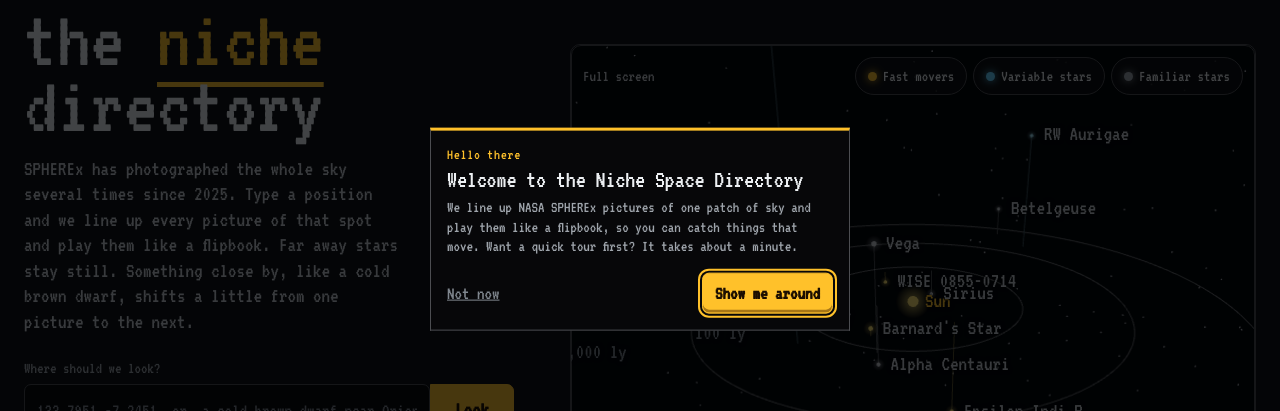
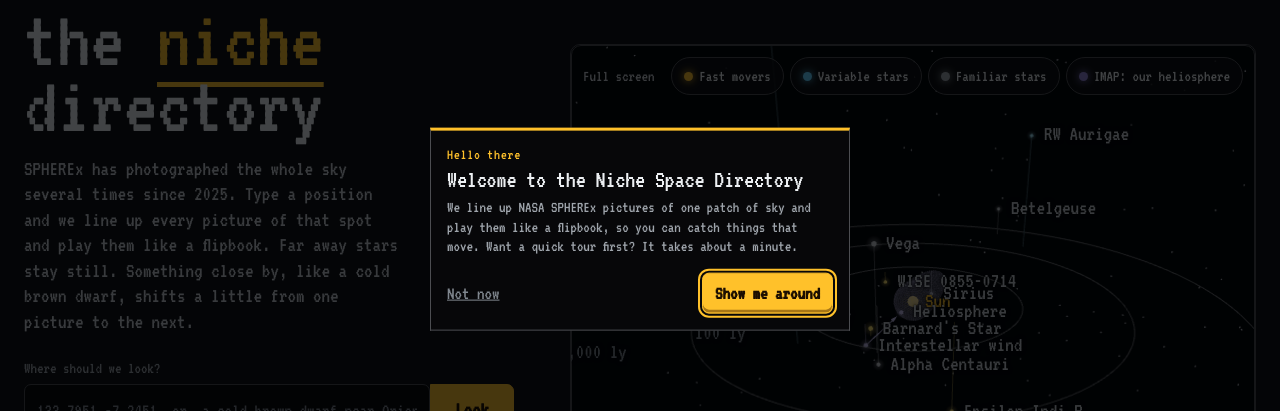
Before and after one commit to anishmallepally123-blip/NicheNomads, a React (Vite) app in the folder frontend/: page / in a window 1280 px wide. Shown: the part 171-582 px from the top of the page. Built offline with nearby package versions, Linux system fonts and the light colour scheme; no server answers.

Commit message:
Add IMAP heliosphere layer to Niche in 3D
New toggle shows the Sun's heliosphere (enlarged, nose into the wind,
tail behind) and an arrow for the interstellar wind from the IBEX helium
inflow direction, with notes on what IMAP measures.

```diff
--- a/frontend/src/space3d/Space3D.tsx
+++ b/frontend/src/space3d/Space3D.tsx
@@ -4,7 +4,7 @@
 import { useEffect, useRef, useState } from "react";
 import * as THREE from "three";
 import { OrbitControls } from "three/examples/jsm/controls/OrbitControls.js";
-import { CATEGORIES, OBJECTS, position, scaleLy, type Category, type MapObject } from "./objects";
+import { CATEGORIES, HELIO_R, OBJECTS, UPWIND_DIR, position, scaleLy, type Category, type MapObject } from "./objects";
 import "./space3d.css";
 
 const RINGS = [10, 100, 1000];
@@ -49,7 +49,7 @@ export default function Space3D({ embedded = false, onOpen }: Props) {
   const labels = useRef<Record<string, HTMLElement | null>>({});
   const api = useRef<Api | null>(null);
   const [selected, setSelected] = useState<MapObject | null>(null);
-  const [shown, setShown] = useState<Record<Category, boolean>>({ movers: true, variables: true, landmarks: true });
+  const [shown, setShown] = useState<Record<Category, boolean>>({ movers: true, variables: true, landmarks: true, imap: true });
 
   useEffect(() => {
     const el = mount.current!;
@@ -141,6 +141,27 @@ export default function Space3D({ embedded = false, onOpen }: Props) {
       }
       groups[c.id] = g;
       scene.add(g);
+    }
+
+    // IMAP layer: the heliosphere (enlarged, nose into the wind, long tail
+    // behind) and an arrow showing the interstellar wind flowing in.
+    {
+      const up = new THREE.Vector3(...UPWIND_DIR);
+      const color = cssColor("--color-sky-mw");
+      const geo = keep(new THREE.SphereGeometry(HELIO_R, 40, 24));
+      const pos = geo.attributes.position as THREE.BufferAttribute;
+      const v3 = new THREE.Vector3();
+      for (let i = 0; i < pos.count; i++) {
+        v3.fromBufferAttribute(pos, i);
+        const d = v3.clone().normalize().dot(up);
+        if (d < 0) v3.addScaledVector(up, d * HELIO_R * 1.6); // stretch the downwind side into a tail
+        pos.setXYZ(i, v3.x, v3.y, v3.z);
+      }
+      const shell = new THREE.Mesh(geo, keep(new THREE.MeshBasicMaterial({ color, transparent: true, opacity: 0.07, depthWrite: false, side: THREE.DoubleSide })));
+      const wire = new THREE.Mesh(geo, keep(new THREE.MeshBasicMaterial({ color, wireframe: true, transparent: true, opacity: 0.14 })));
+      const arrow = new THREE.ArrowHelper(up.clone().negate(), up.clone().multiplyScalar(4.2), 2.7, color.getHex(), 0.4, 0.22);
+      groups.imap.add(shell, wire, arrow);
+      disposables.push(arrow);
     }
 
     // Camera flights between objects.
@@ -280,9 +301,10 @@ export default function Space3D({ embedded = false, onOpen }: Props) {
           <div className="s3d-card">
             <p className={`s3d-kind s3d-cat-${selected.category}`}><i /> {selected.kind}</p>
             <h2>{selected.name}</h2>
-            <p className="s3d-dist">{fmtLy(selected.ly)} from the Sun</p>
+            <p className="s3d-dist">{selected.distText ?? `${fmtLy(selected.ly)} from the Sun`}</p>
             <p className="s3d-note">{selected.note}</p>
             <div className="s3d-actions">
+              {!selected.noViewer && (
               <a
                 className="primary"
                 href={viewerHref(selected)}
@@ -290,6 +312,7 @@ export default function Space3D({ embedded = false, onOpen }: Props) {
               >
                 Open in sky viewer
               </a>
+              )}
               <button type="button" onClick={() => pick(null)}>Back to the Sun</button>
             </div>
           </div>
@@ -300,7 +323,7 @@ export default function Space3D({ embedded = false, onOpen }: Props) {
           {visible.map((o) => (
             <li key={o.id}>
               <button type="button" className={`s3d-cat-${o.category}`} aria-current={selected?.id === o.id} onClick={() => pick(o)}>
-                <i /> {o.name} <span>{fmtLy(o.ly).replace(" light-years", " ly")}</span>
+                <i /> {o.name} <span>{o.distText ? "IMAP" : fmtLy(o.ly).replace(" light-years", " ly")}</span>
               </button>
             </li>
           ))}
--- a/frontend/src/space3d/objects.ts
+++ b/frontend/src/space3d/objects.ts
@@ -3,12 +3,13 @@
 import { TARGETS } from "../data/targets";
 import { curatedNear } from "../describe/curated";
 
-export type Category = "movers" | "variables" | "landmarks";
+export type Category = "movers" | "variables" | "landmarks" | "imap";
 
 export const CATEGORIES: { id: Category; label: string; color: string }[] = [
   { id: "movers", label: "Fast movers", color: "--color-accent" },
   { id: "variables", label: "Variable stars", color: "--color-cool" },
   { id: "landmarks", label: "Familiar stars", color: "--color-muted" },
+  { id: "imap", label: "IMAP: our heliosphere", color: "--color-sky-mw" },
 ];
 
 export interface MapObject {
@@ -21,6 +22,12 @@ export interface MapObject {
   kind: string;
   note: string;
   band?: number;
+  /** Fixed map position, for things that are a direction rather than a star. */
+  at?: [number, number, number];
+  /** Replaces the "N light-years from the Sun" line. */
+  distText?: string;
+  /** Not something to open in the sky viewer. */
+  noViewer?: boolean;
 }
 
 // The curated text gives rounded distances; these are the numbers we plot.
@@ -45,13 +52,55 @@ const landmarks: MapObject[] = [
   { id: "betelgeuse", name: "Betelgeuse", ra: 88.793, dec: 7.407, ly: 550, kind: "Red supergiant", note: "Orion's shoulder. A huge, cool star near the end of its life." },
 ].map((o) => ({ ...o, category: "landmarks" as const }));
 
-export const OBJECTS: MapObject[] = [...targets, ...landmarks];
+/** Ecliptic longitude/latitude (degrees) to RA/Dec (J2000). */
+function eclToEq(lon: number, lat: number): { ra: number; dec: number } {
+  const r = Math.PI / 180, e = 23.4393 * r, l = lon * r, b = lat * r;
+  const ra = Math.atan2(Math.sin(l) * Math.cos(e) - Math.tan(b) * Math.sin(e), Math.cos(l));
+  const dec = Math.asin(Math.sin(b) * Math.cos(e) + Math.cos(b) * Math.sin(e) * Math.sin(l));
+  return { ra: ((ra / r) % 360 + 360) % 360, dec: dec / r };
+}
+
+/** Where the interstellar wind comes from: neutral helium inflow measured by
+ *  IBEX (McComas et al. 2015), ecliptic longitude 255.7 deg, latitude 5.1 deg.
+ *  NASA's IMAP (launched 2025) is measuring it again with IMAP-Lo. */
+export const UPWIND = eclToEq(255.7, 5.1);
+/** Heliosphere nose radius on the map. The real one (~120 au) would be a
+ *  speck, so it is drawn enlarged. */
+export const HELIO_R = 1.1;
+
+const unit = (ra: number, dec: number): [number, number, number] => {
+  const a = (ra * Math.PI) / 180, d = (dec * Math.PI) / 180;
+  return [Math.cos(d) * Math.cos(a), Math.sin(d), -Math.cos(d) * Math.sin(a)];
+};
+export const UPWIND_DIR = unit(UPWIND.ra, UPWIND.dec);
+const along = (k: number) => UPWIND_DIR.map((c) => c * k) as [number, number, number];
+
+const imap: MapObject[] = [
+  {
+    id: "heliosphere", name: "Heliosphere", category: "imap", ...UPWIND, ly: 0.0019, at: along(HELIO_R),
+    kind: "The Sun's bubble (drawn enlarged)", distText: "Nose about 120 au away, 0.002 light-years",
+    note: "The solar wind blows a bubble into the gas between the stars. Its edge, the heliopause, is about 120 au " +
+      "from the Sun on the side facing the interstellar wind, with a long tail behind. NASA's IMAP, parked near " +
+      "the Sun-Earth L1 point, maps this edge by catching neutral atoms that fly in from it.",
+    noViewer: true,
+  },
+  {
+    id: "isnwind", name: "Interstellar wind", category: "imap", ...UPWIND, ly: 0, at: along(4.2),
+    kind: "Direction, not a star", distText: "Neutral helium arriving at about 26 km/s",
+    note: "The Sun moves through a thin interstellar cloud, so its atoms stream past us like a wind. This arrow " +
+      "points to where it comes from (in Ophiuchus, near the galactic centre direction). IMAP-Lo samples these atoms " +
+      "to learn what the cloud is made of. Open it in the viewer to see that patch of sky.",
+  },
+];
+
+export const OBJECTS: MapObject[] = [...targets, ...landmarks, ...imap];
 
 /** Squash distance so 4 and 2,000 light-years both fit on one screen. */
 export const scaleLy = (ly: number) => 6 * Math.log10(1 + ly);
 
 /** Equatorial direction to x/y/z with north up (+y) and RA 0h along +x. */
-export function position(o: { ra: number; dec: number; ly: number }): [number, number, number] {
+export function position(o: { ra: number; dec: number; ly: number; at?: [number, number, number] }): [number, number, number] {
+  if (o.at) return o.at;
   const r = scaleLy(o.ly);
   const a = (o.ra * Math.PI) / 180;
   const d = (o.dec * Math.PI) / 180;
--- a/frontend/src/space3d/space3d.css
+++ b/frontend/src/space3d/space3d.css
@@ -17,6 +17,7 @@
 .s3d-cat-movers { --cat: var(--color-accent); }
 .s3d-cat-variables { --cat: var(--color-cool); }
 .s3d-cat-landmarks { --cat: var(--color-muted); }
+.s3d-cat-imap { --cat: var(--color-sky-mw); }
 .s3d i { display: inline-block; width: 9px; height: 9px; border-radius: 50%; background: var(--cat); box-shadow: 0 0 8px var(--cat); flex: none; }
 
 .s3d-top { position: absolute; top: 0; left: 0; right: 0; padding: var(--space-lg) var(--space-xl); pointer-events: none; }
```
